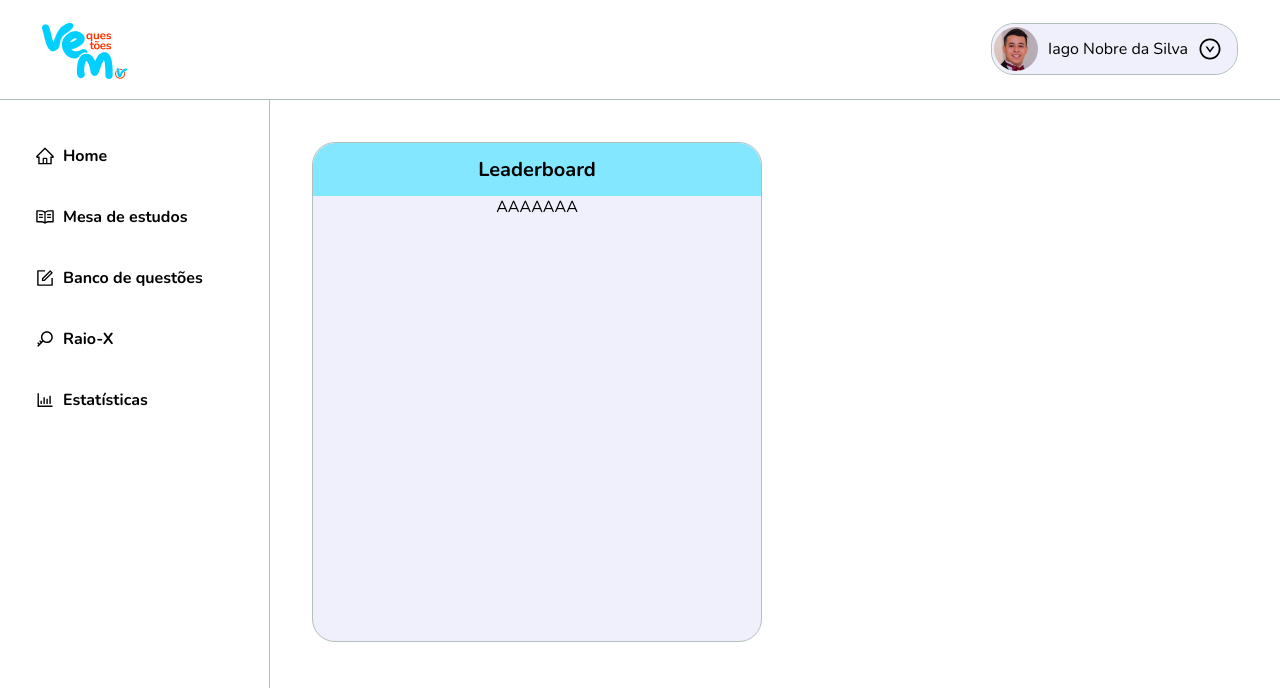
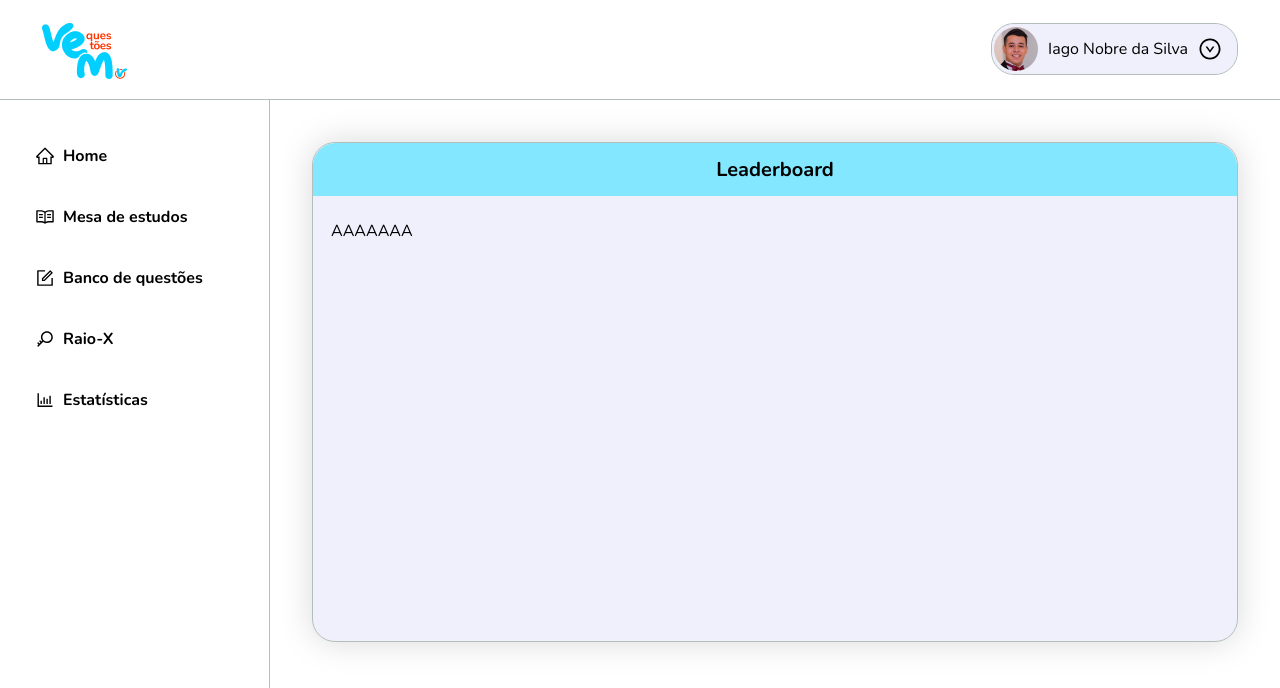
Before and after one commit to vadolasi/vem-questoes, a Next.js app: page /Home in a window 1280 px wide. Shown: the top 688 px of the page. Built offline with nearby package versions, Linux system fonts and the light colour scheme.

Commit message:
adjust contentcard component

```diff
--- a/src/components/ContentCard/index.tsx
+++ b/src/components/ContentCard/index.tsx
@@ -1,6 +1,6 @@
 import { FC } from "react"
 
-import { Container } from "./styles"
+import { Container, Menu } from "./styles"
 
 interface ContentCardInterface{
     title: string,
@@ -11,9 +11,9 @@ export const ContentCard: FC<ContentCardInterface> = ({children, title}) => {
     return(
         <Container>
             <h1>{title}</h1>
-            <div>
+            <Menu>
             {children}
-            </div>
+            </Menu>
         </Container>
     )
 }
--- a/src/components/ContentCard/styles.ts
+++ b/src/components/ContentCard/styles.ts
@@ -1,7 +1,7 @@
 import { styled } from "@/styles";
 
 export const Container = styled('div', {
-    width: '450px',
+    width: '100%',
     height: '500px',
 
     background: '$white_1',
@@ -11,6 +11,9 @@ export const Container = styled('div', {
     display: 'flex',
     flexDirection: 'column',
     alignItems: 'center',
+
+    filter: 'drop-shadow(0px 0px 16px rgba(0, 0, 0, 0.15))',
+
 
     'h1': {
         width: '100%',
@@ -23,5 +26,13 @@ export const Container = styled('div', {
 
         background: '$blue_2',
         borderRadius: '23px 23px 0 0',
-    }
+    },
 })
+
+
+export const Menu = styled("div", {
+    width: "100%",
+    padding: "24px 18px",
+
+    overflowY: "auto",
+})
```
